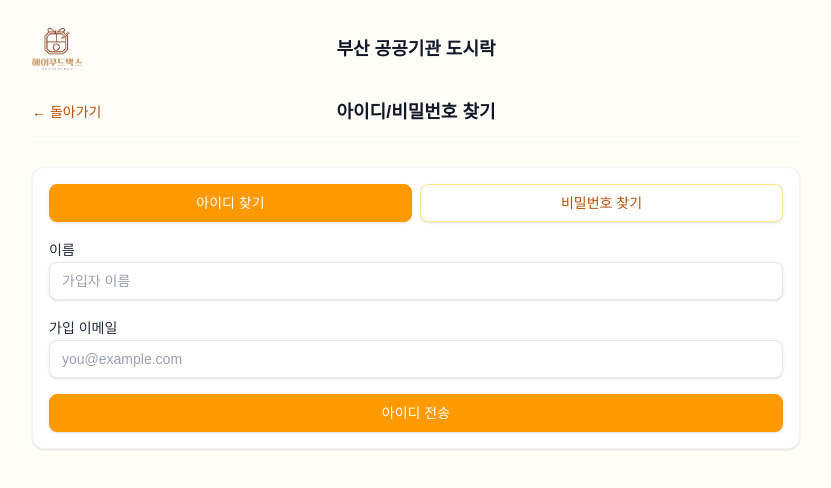
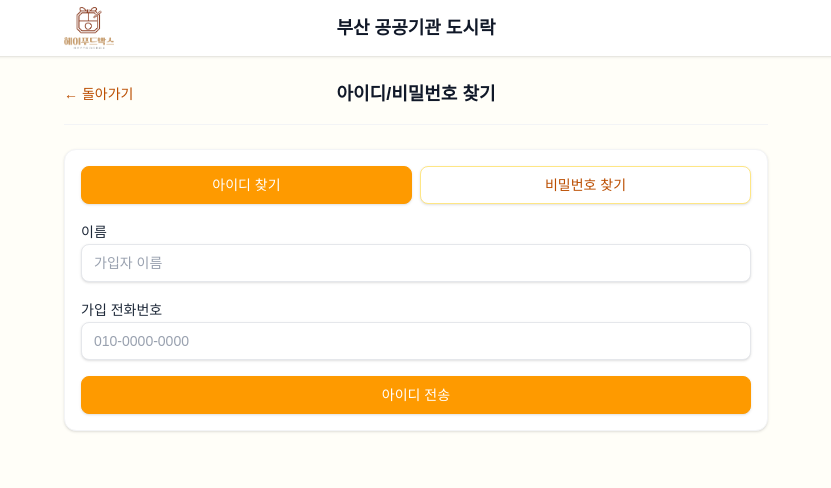
Before and after one commit to soohyun4747/vacation-dosirak-order, a Next.js app: page /forgot-password in a window 1280 px wide. Shown: the top 488 px of the page, without its empty margins (224-1055 px from the left). Built offline with nearby package versions, Linux system fonts and the light colour scheme.

Commit message:
Update signup flow and header layout

```diff
--- a/app/customer/layout.tsx
+++ b/app/customer/layout.tsx
@@ -1,10 +1,16 @@
+'use client';
+
 import { ReactNode } from 'react';
+import { usePathname } from 'next/navigation';
 import { CustomerNavTabs } from '../../src/components/customer/CustomerNavTabs';
 
 export default function CustomerLayout({ children }: { children: ReactNode }) {
+  const pathname = usePathname();
+  const isSignupPage = pathname.startsWith('/customer/signup');
+
   return (
     <div className="space-y-4">
-      <CustomerNavTabs />
+      {!isSignupPage && <CustomerNavTabs />}
       {children}
     </div>
   );
--- a/app/customer/signup/page.tsx
+++ b/app/customer/signup/page.tsx
@@ -14,10 +14,15 @@ export default function SignupPage() {
   const [username, setUsername] = useState('');
   const [phone, setPhone] = useState('');
   const [password, setPassword] = useState('');
+  const [confirmPassword, setConfirmPassword] = useState('');
   const [agree, setAgree] = useState(false);
 
   const handleSubmit = (e: FormEvent) => {
     e.preventDefault();
+    if (password !== confirmPassword) {
+      alert('비밀번호가 일치하지 않습니다.');
+      return;
+    }
     console.log({ name, username, phone, password, agree });
     router.push('/customer/order');
   };
@@ -59,6 +64,17 @@ export default function SignupPage() {
               onChange={(e) => setPassword(e.target.value)}
               required
               placeholder="비밀번호를 입력하세요"
+              type="password"
+              autoComplete="new-password"
+            />
+          </div>
+          <div>
+            <label className="mb-1 block text-sm font-medium">비밀번호 확인</label>
+            <Input
+              value={confirmPassword}
+              onChange={(e) => setConfirmPassword(e.target.value)}
+              required
+              placeholder="비밀번호를 다시 입력하세요"
               type="password"
               autoComplete="new-password"
             />
--- a/app/forgot-password/page.tsx
+++ b/app/forgot-password/page.tsx
@@ -8,7 +8,7 @@ import { PageHeader } from '../../src/components/common/PageHeader';
 
 export default function ForgotPasswordPage() {
   const [userId, setUserId] = useState('');
-  const [email, setEmail] = useState('');
+  const [phone, setPhone] = useState('');
   const [name, setName] = useState('');
   const [mode, setMode] = useState<'id' | 'password'>('id');
   const [submitted, setSubmitted] = useState(false);
@@ -25,11 +25,11 @@ export default function ForgotPasswordPage() {
     setSubmitted(true);
 
     if (mode === 'id') {
-      setMessage('입력하신 정보와 일치하는 아이디를 가입 이메일로 안내드렸습니다.');
+      setMessage('입력하신 정보와 일치하는 아이디를 가입 전화번호로 안내드렸습니다.');
       return;
     }
 
-    setMessage('입력하신 정보를 확인해 임시 비밀번호를 이메일로 전송해드렸습니다.');
+    setMessage('입력하신 정보를 확인해 임시 비밀번호를 전화번호로 전송해드렸습니다.');
   };
 
   return (
@@ -73,16 +73,16 @@ export default function ForgotPasswordPage() {
               </div>
 
               <div className="space-y-2">
-                <label className="text-sm font-medium text-gray-800" htmlFor="email">
-                  가입 이메일
+                <label className="text-sm font-medium text-gray-800" htmlFor="phone">
+                  가입 전화번호
                 </label>
                 <Input
-                  id="email"
-                  name="email"
-                  type="email"
-                  value={email}
-                  onChange={(event) => setEmail(event.target.value)}
-                  placeholder="you@example.com"
+                  id="phone"
+                  name="phone"
+                  type="tel"
+                  value={phone}
+                  onChange={(event) => setPhone(event.target.value)}
+                  placeholder="010-0000-0000"
                   required
                 />
               </div>
@@ -106,16 +106,16 @@ export default function ForgotPasswordPage() {
               </div>
 
               <div className="space-y-2">
-                <label className="text-sm font-medium text-gray-800" htmlFor="email">
-                  가입 이메일
+                <label className="text-sm font-medium text-gray-800" htmlFor="phone">
+                  가입 전화번호
                 </label>
                 <Input
-                  id="email"
-                  name="email"
-                  type="email"
-                  value={email}
-                  onChange={(event) => setEmail(event.target.value)}
-                  placeholder="you@example.com"
+                  id="phone"
+                  name="phone"
+                  type="tel"
+                  value={phone}
+                  onChange={(event) => setPhone(event.target.value)}
+                  placeholder="010-0000-0000"
                   required
                 />
               </div>
--- a/src/components/common/Container.tsx
+++ b/src/components/common/Container.tsx
@@ -2,22 +2,16 @@ import Image from 'next/image';
 import { ReactNode } from 'react';
 
 export const Container = ({ children }: { children: ReactNode }) => (
-	<div className='mx-auto flex min-h-screen flex-col bg-yellow-50/30 px-4 py-6 sm:px-6 lg:px-8'>
-		<div className='mx-auto w-full max-w-3xl space-y-6'>
-			<header className='flex items-center justify-center text-left relative h-[50px]'>
-				<div className='w-[50px] h-[42px] absolute left-0'>
-					<Image
-						src={'/logo.png'}
-						alt={'logo'}
-						fill
-					/>
-				</div>
-				<p className='text-[18px] font-bold text-gray-900 self-center'>
-					부산 공공기관 도시락
-				</p>
-				<div />
-			</header>
-			{children}
-		</div>
-	</div>
+  <div className="flex min-h-screen flex-col bg-yellow-50/30">
+    <header className="w-full bg-white shadow-sm">
+      <div className="relative mx-auto flex h-[56px] max-w-3xl items-center justify-center px-4 sm:px-6 lg:px-8">
+        <div className="absolute left-4 sm:left-6 lg:left-8 h-[42px] w-[50px]">
+          <Image src={'/logo.png'} alt={'logo'} fill />
+        </div>
+        <p className="self-center text-[18px] font-bold text-gray-900">부산 공공기관 도시락</p>
+        <div />
+      </div>
+    </header>
+    <div className="mx-auto w-full max-w-3xl space-y-6 px-4 py-6 sm:px-6 lg:px-8">{children}</div>
+  </div>
 );
```
